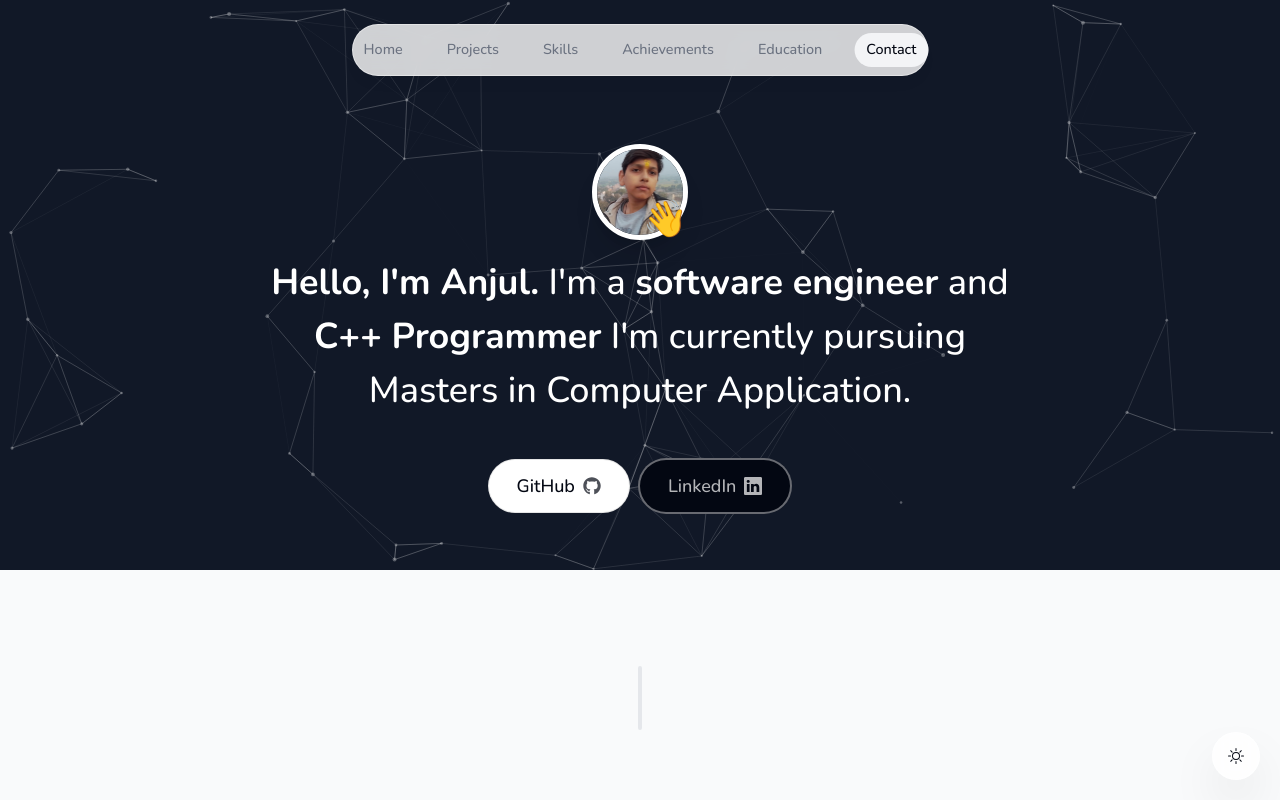
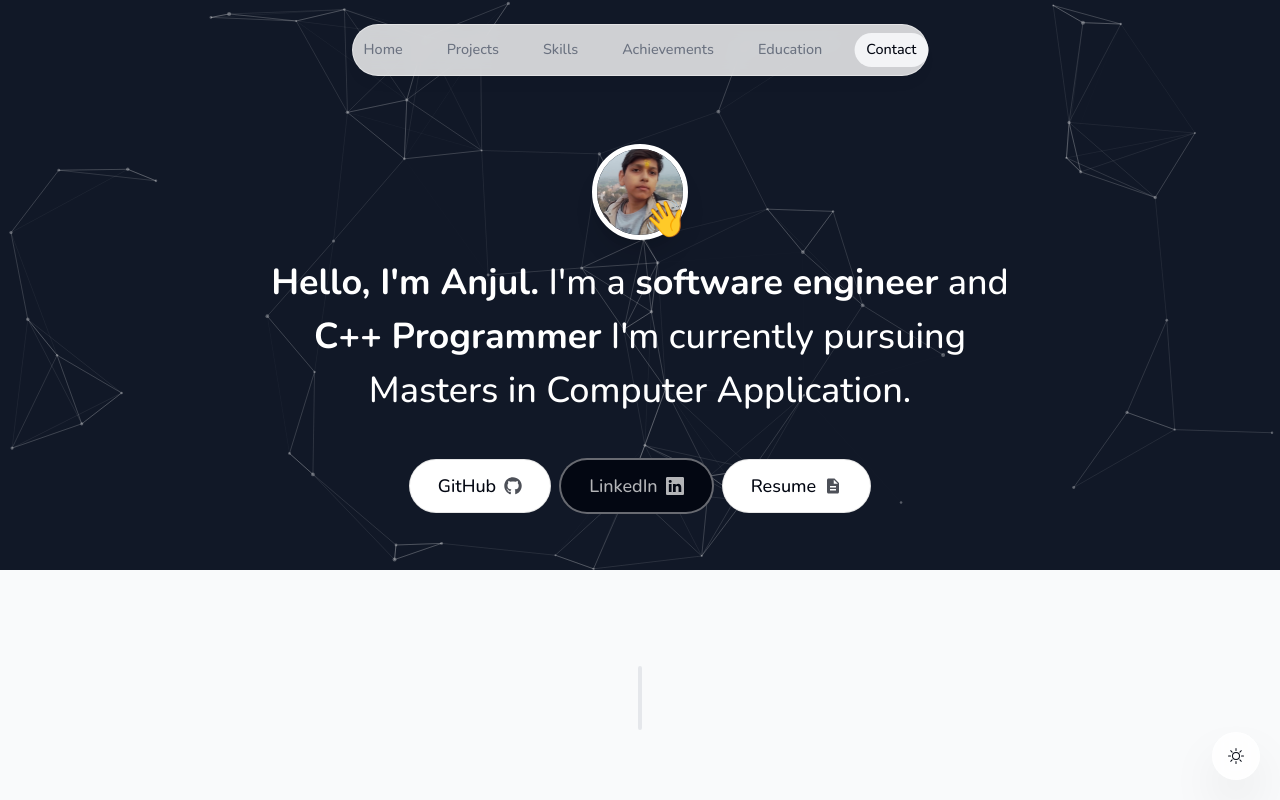
Before and after one commit to Anjulsinghal/Portfolio_New, a Next.js app: page / in a window 1280 px wide. Shown: the top 800 px of the page. Built offline with nearby package versions, Linux system fonts and the light colour scheme; no server answers.

Commit message:
Add resume button in hero section

```diff
--- a/components/intro.tsx
+++ b/components/intro.tsx
@@ -5,6 +5,7 @@
 import { motion } from "framer-motion";
 import { BsLinkedin } from "react-icons/bs";
 import { FaGithub } from "react-icons/fa";
+import { MdDescription } from "react-icons/md";
 import { useSectionInView } from "@/lib/hooks";
 import { useActiveSectionContext } from "@/context/active-section-context";
 import ParticleContainer from "./particle-container";
@@ -92,6 +93,13 @@
           <span className="opacity-70">LinkedIn</span>
           <BsLinkedin className="opacity-70" />
         </a>
+        <a
+          className="group bg-white px-7 py-3 flex items-center gap-2 rounded-full outline-none focus:scale-110 hover:scale-105 active:scale-105 transition cursor-pointer borderBlack text-gray-950"
+          href="https://drive.google.com/file/d/1YYKmq_pULkfWnIHcuK-eJSYDhgKraT9J/view?usp=sharing"
+          target="_blank"
+        >
+          Resume <MdDescription className="opacity-70" />
+        </a>
       </motion.div>
     </section>
   );
```
